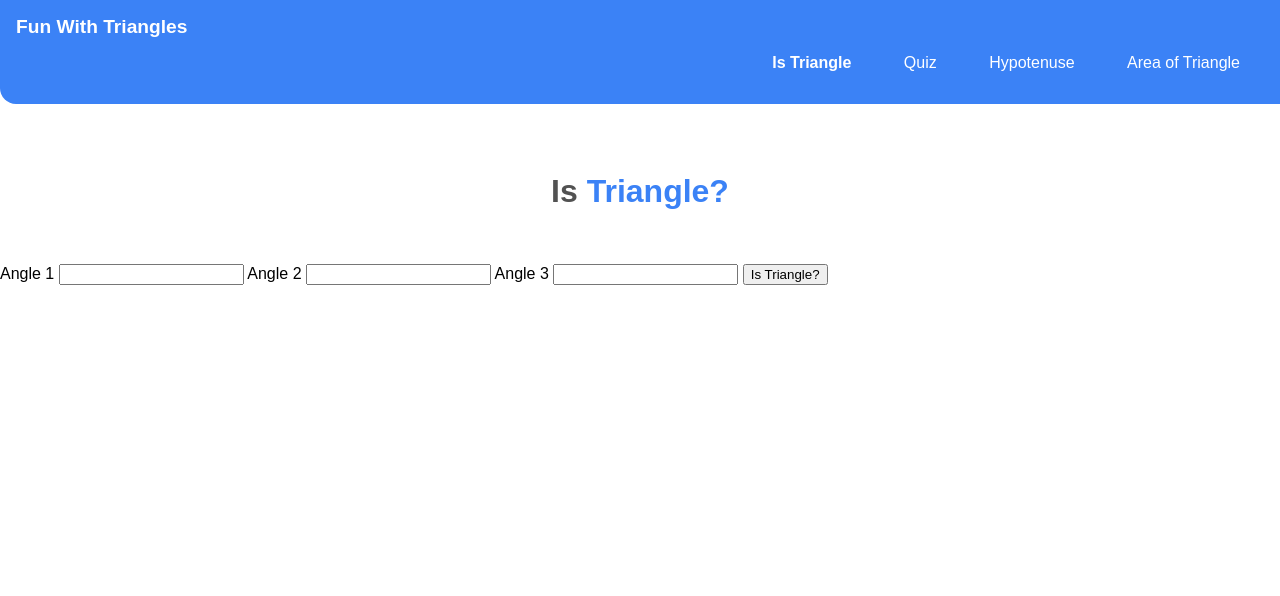
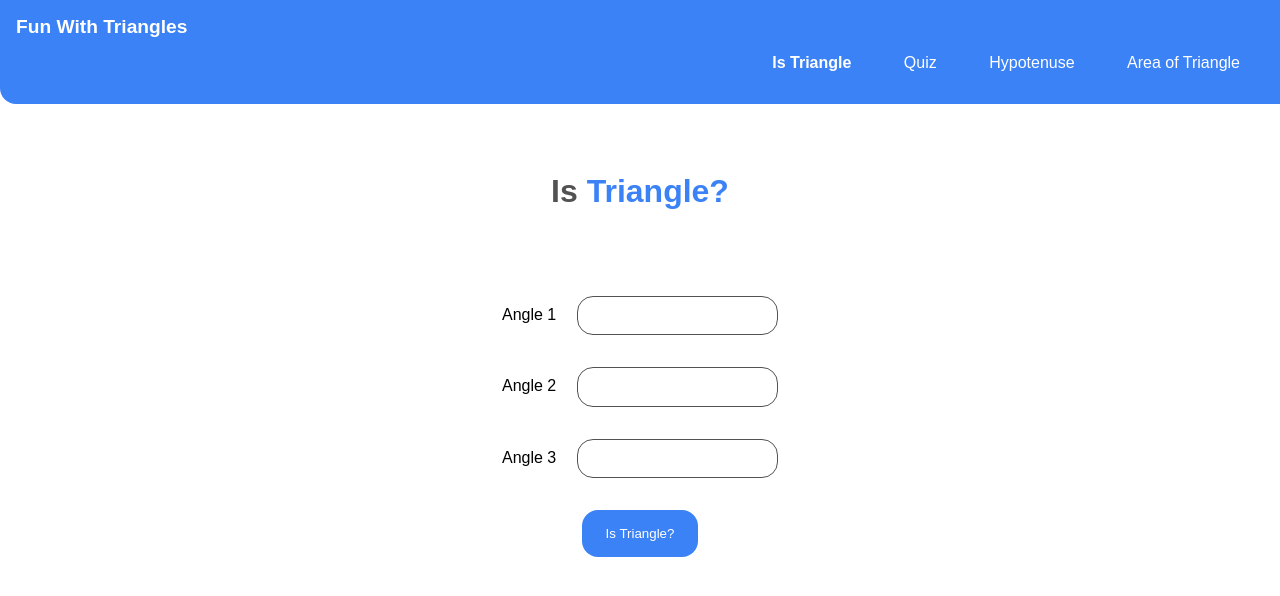
Before and after one commit to srinivas180/neog-mark-12, a plain HTML site: page index.html in a window 1280 px wide. Drawn offline with Linux system fonts and the light colour scheme.

Commit message:
style: Added Style for isTriangle

```diff
--- a/index.html
+++ b/index.html
@@ -19,13 +19,13 @@
                 <a class="link link-active" href="/">Is Triangle</a>
             </li>
             <li class="list-item-inline">
-                <a class="link" href="/">Quiz</a>
+                <a class="link" href="/quiz.html">Quiz</a>
             </li>
             <li class="list-item-inline">
-                <a class="link" href="/">Hypotenuse</a>
+                <a class="link" href="/hypotenuse.html">Hypotenuse</a>
             </li>
             <li class="list-item-inline">
-                <a class="link" href="/">Area of Triangle</a>
+                <a class="link" href="/area-of-triangle.html">Area of Triangle</a>
             </li>
         </ul>
     </nav>
@@ -34,26 +34,28 @@
         <h1 class="hero-heading">Is <span class="heading-inverted">Triangle?</span></h1>
     </header>
 
-    <label for="input-angle-1">
+    <div class="container container-center">
+        <label class="label" for="input-angle-1">
             Angle 1
             <input type="number" class="input" id="input-angle-1">
         </label>
 
-    <label for="input-angle-2">
+        <label class="label" for="input-angle-2">
             Angle 2
             <input type="number" class="input" id="input-angle-2">
         </label>
 
-    <label for="input-angle-3">
+        <label class="label" for="input-angle-3">
             Angle 3
             <input type="number" class="input" id="input-angle-3">
         </label>
 
-    <button class="btn-is-triangle">Is Triangle?</button>
+        <button class="btn-is-triangle btn-check">Is Triangle?</button>
 
         <h2 class="output">
 
         </h2>
+    </div>
 </body>
 
 </html>
--- a/style.css
+++ b/style.css
@@ -106,6 +106,35 @@ hr {
   background-color: var(--light-gray);
 }
 
+/* Labels */
+.label {
+  text-align: center;
+  display: block;
+  margin: 2rem;
+}
+
+.input {
+  padding: 0.7rem;
+  margin-left: 1rem;
+  border-radius: 1rem;
+  border: 1px solid var(--gray);
+}
+
+.btn-check {
+  display: block;
+  margin: 0 auto;
+  padding: 1rem 1.5rem;
+  border-radius: 1rem;
+  border: none;
+  background-color: var(--primary-color);
+  color: white;
+  cursor: pointer;
+}
+
+.output {
+  text-align: center;
+}
+
 /* Footer */
 
 .footer {
```
Lines whose indentation alone changed are shown as unchanged.
